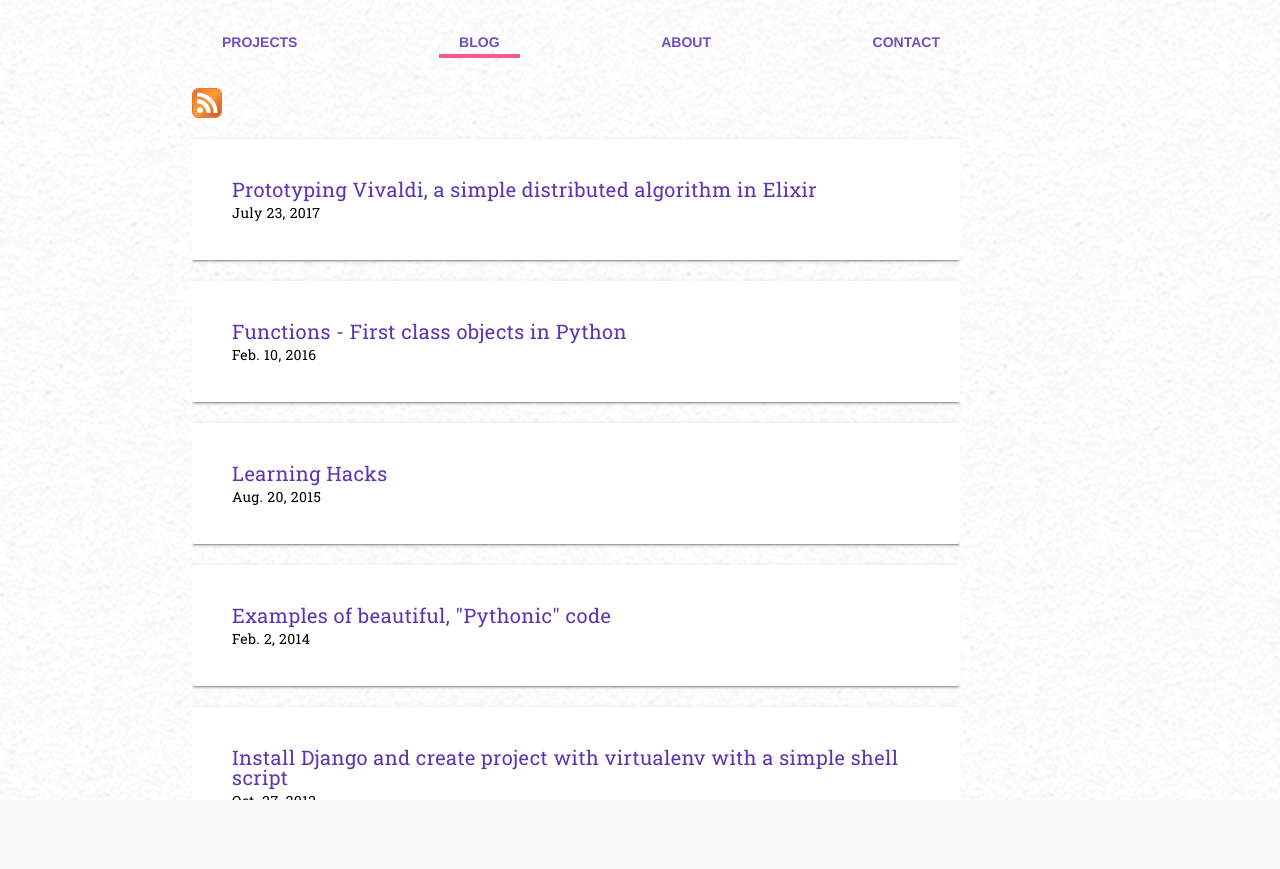
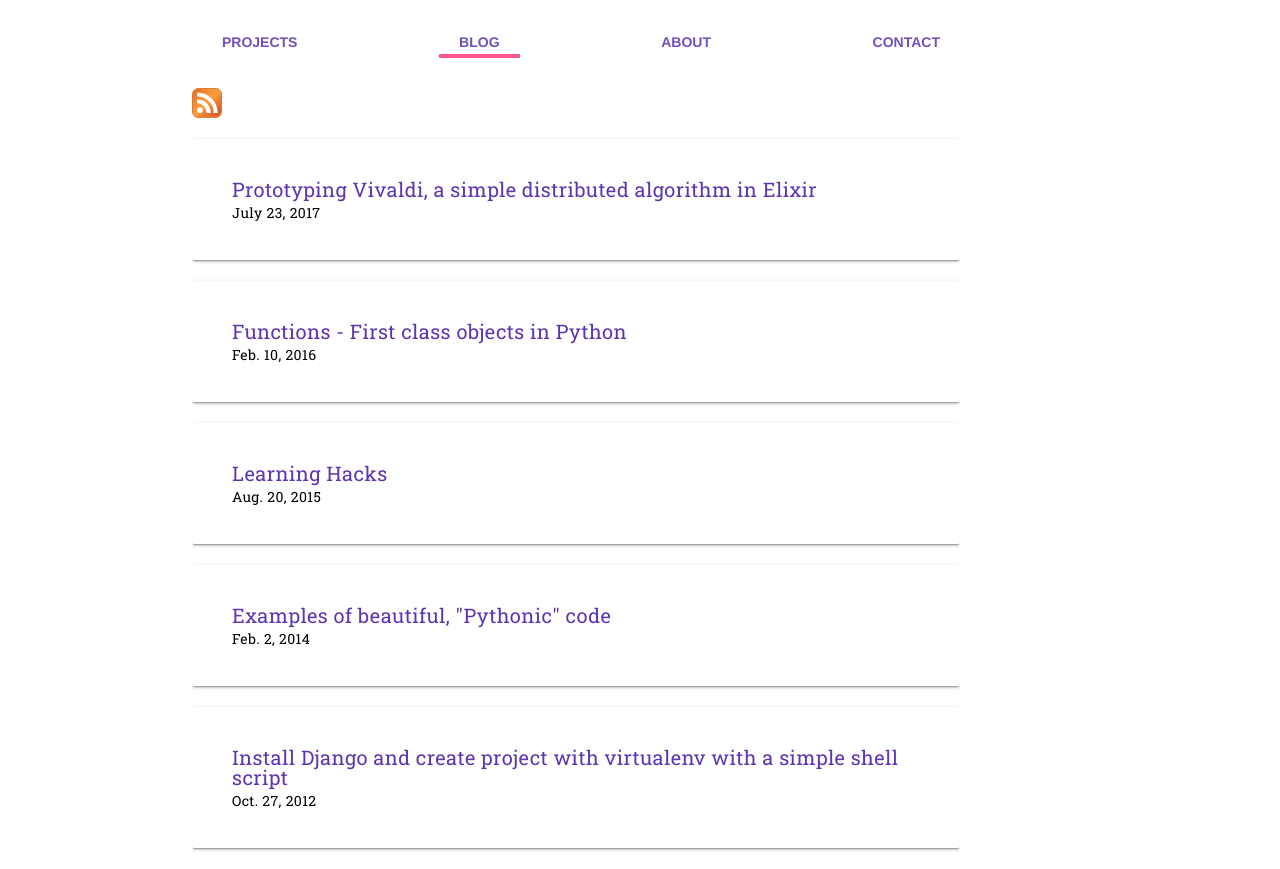
Before and after one commit to pixyj/pramod.io, a Django app: page /blog/ in a window 1280 px wide. Before the commit the page ends 800 px from the top, so only its background shows below. Run offline with Django 3.2, Linux system fonts and the light colour scheme; data comes from the database, SQL or seed files in the repository; some libraries are stand-ins or nearby versions.

Commit message:
Remove background image

```diff
--- a/home/static/styles.css
+++ b/home/static/styles.css
@@ -2,20 +2,6 @@
 
 /******************************** GLOBAL STUFF ************************/
 
-/* https://stackoverflow.com/a/8566338/817277 */
-.bg {
-    position: fixed;
-    top: 0;
-    left: 0;
-    width: 100%;
-    height: 100%;
-    background-image: url('/static/bg.jpg');
-    background-repeat: repeat;
-    background-attachment: fixed;
-    background-size: 100%;
-    opacity: 0.4;
-    filter:alpha(opacity=40);
-}
 
 .base-nav {
   display: flex;
--- a/home/templates/base.html
+++ b/home/templates/base.html
@@ -19,9 +19,6 @@
     <link rel="stylesheet" href="/static/styles.css">
   </head>
   <body>
-
-  <div class="bg">
-  </div>
 
   <div class="android-content mdl-layout__content pixy-content">
 
```
